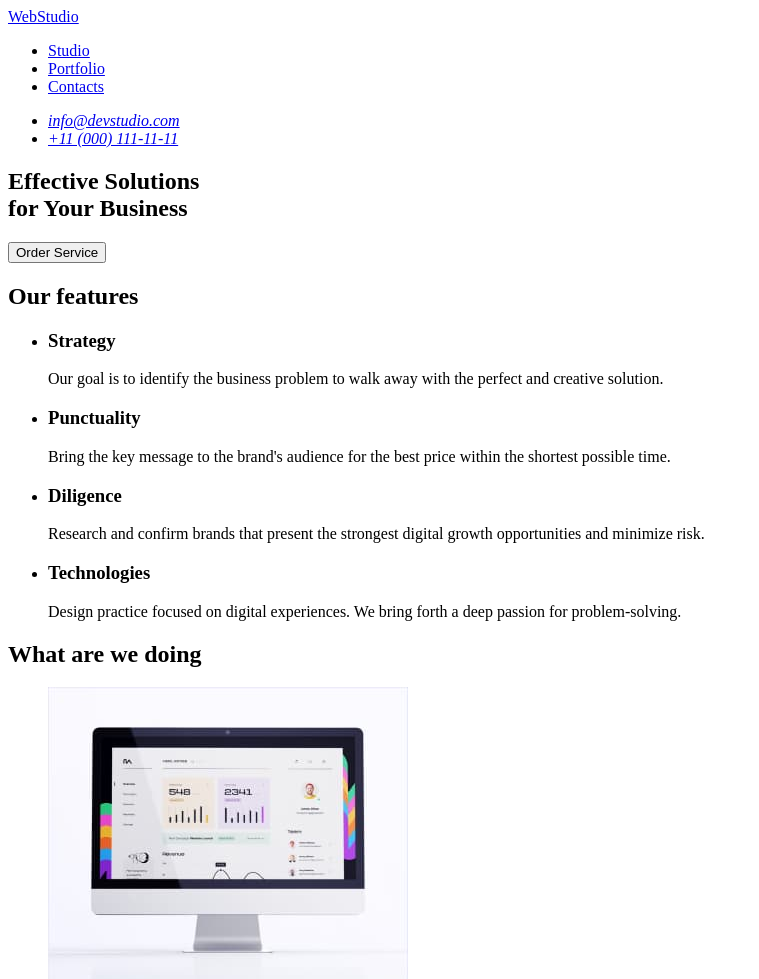
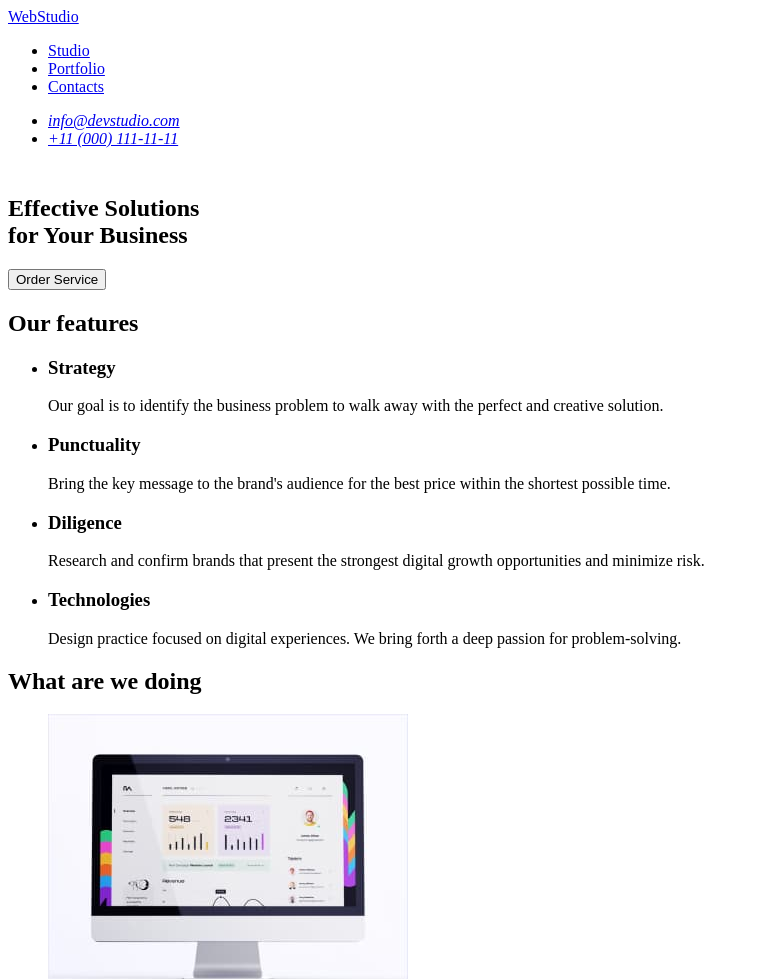
Before and after one commit to turasova/goit-markup-hw-01, a plain HTML site: page index.html in a window 1280 px wide. Shown: the top 979 px of the page, without its empty margins (0-759 px from the left). Drawn offline with Linux system fonts and the light colour scheme.

Commit message:
homework#1

```diff
--- a/index.html
+++ b/index.html
@@ -35,7 +35,7 @@
 </header>
 <main>
     <section>
- <h1> Effective Solutions<br />
+ <h1> <br>Effective Solutions<br />
      for Your Business</h1>
  <button type="button">Order Service</button>
  </section>
```
